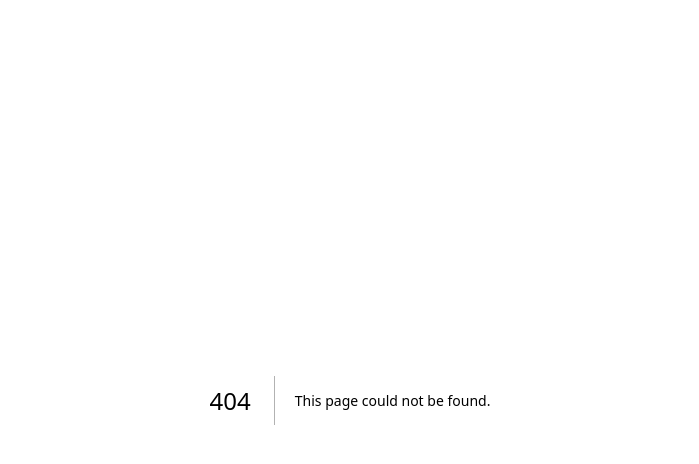
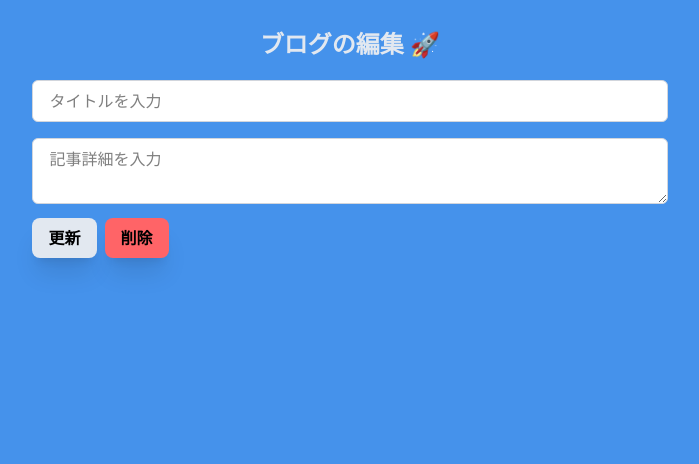
Before and after one commit to Gingyer/fsBlog, a Next.js app: page /blog/edit/1 in a window 1280 px wide. Before the commit this address had no page. Shown: the top 464 px of the page, without its empty margins (290-989 px from the left). Built offline with nearby package versions, Linux system fonts and the light colour scheme.

Commit message:
編集機能と編集モードから戻る機能を実装しました。

```diff
--- a/app/blog/add/page.tsx
+++ b/app/blog/add/page.tsx
@@ -3,8 +3,10 @@
 import { handleBuildComplete } from "next/dist/build/adapter/build-complete";
 import { HtmlContext } from "next/dist/server/route-modules/pages/vendored/contexts/entrypoints";
 import { Hammersmith_One } from "next/font/google";
+import { useRouter } from "next/navigation";
 import { title } from "process";
 import React, { useRef } from "react";
+import toast, { Toaster } from "react-hot-toast";
 
 const postBlog = async (
     title:string|undefined,
@@ -22,6 +24,7 @@
 };
 
 const PostBlog = () => {
+    const router = useRouter();
     //useRefは属性が取得できる。
     const titleRef = useRef<HTMLInputElement|null>(null);
     const descriptionRef = useRef<HTMLTextAreaElement|null>(null);
@@ -30,14 +33,21 @@
     const handleSubmit = async(e: React.FormEvent) =>{
         //真っ白になる再読み込みを防ぐ
         e.preventDefault();
+        toast.loading("投稿中です....",{id:"1"});
         //送信した時の文字を見る
         //「？」があることでクラッシュせずに、undefinedを返す。
-        console.log(titleRef.current?.value);
-        console.log(descriptionRef.current?.value);
-        await postBlog(titleRef.current?.value, descriptionRef.current?.value)
+        await postBlog(titleRef.current?.value, descriptionRef.current?.value);
+
+        toast.success("投稿に成功しました!",{id:"1"});
+
+        //投稿ボタンを押したら、一つ前に戻る
+        router.push("/");
+        router.refresh();
     }
 
-    return (<>
+    return (
+    <>
+      <Toaster/>
       <div className="w-full m-auto flex my-4">
         <div className="flex flex-col justify-center items-center m-auto">
           <p className="text-2xl text-slate-200 font-bold p-3">ブログ新規作成 🚀</p>
@@ -59,6 +69,7 @@
         </form>
       </div>
     </div>
-</>);
+  </>
+  );
 };
 export default PostBlog;
--- /dev/null
+++ b/app/blog/edit/[id]/page.tsx
@@ -0,0 +1,79 @@
+"use client";
+import { useRouter } from "next/navigation";
+import React, { useRef } from "react";
+import toast from "react-hot-toast";
+
+const editBlog = async (
+    title:string|undefined,
+    description:string|undefined,
+    id:number
+) => {
+  const res = await fetch(`http://localhost:3000/api/blog/${id}`,{
+    method: "PUT",
+    headers: {
+        "Content-Type":"applicattion/json",
+    },
+    body: JSON.stringify({title,description,id}),
+  });
+
+  return res.json();
+};
+
+
+
+
+const EditPost = ({params}: {params:{id:number}}) => {
+  const router = useRouter();
+  //useRefは属性が取得できる。
+  const titleRef = useRef<HTMLInputElement|null>(null);
+  const descriptionRef = useRef<HTMLTextAreaElement|null>(null);
+
+
+    //送信ボタンが押されたら、
+  const handleSubmit = async(e: React.FormEvent) =>{
+      //真っ白になる再読み込みを防ぐ
+      e.preventDefault();
+      toast.loading("編集中です....",{id:"1"});
+      //送信した時の文字を見る
+      //「？」があることでクラッシュせずに、undefinedを返す。
+      await editBlog(
+        titleRef.current?.value,
+        descriptionRef.current?.value,
+        params.id
+      );
+
+      toast.success("編集に成功しました!",{id:"1"});
+
+      //投稿ボタンを押したら、一つ前に戻る
+      router.push("/");
+      router.refresh();
+  }
+    return (<>
+  <div className="w-full m-auto flex my-4">
+    <div className="flex flex-col justify-center items-center m-auto">
+      <p className="text-2xl text-slate-200 font-bold p-3">ブログの編集 🚀</p>
+      <form onSubmit={handleSubmit}>
+        <input
+        ref={titleRef}
+          placeholder="タイトルを入力"
+          type="text"
+          className="rounded-md px-4 w-full py-2 my-2 bg-white border border-gray-300"
+        />
+        <textarea
+        ref={descriptionRef}
+          placeholder="記事詳細を入力"
+          className="rounded-md px-4 py-2 w-full my-2 bg-white border border-gray-300"
+        ></textarea>
+        <button className="font-semibold px-4 py-2 shadow-xl bg-slate-200 rounded-lg m-auto hover:bg-slate-100">
+          更新
+        </button>
+        <button className="ml-2 font-semibold px-4 py-2 shadow-xl bg-red-400 rounded-lg m-auto hover:bg-slate-100">
+          削除
+        </button>
+      </form>
+    </div>
+  </div>
+</>);
+};
+
+export default EditPost;
--- a/package.json
+++ b/package.json
@@ -13,7 +13,8 @@
     "next": "16.1.0",
     "prisma": "^5.22.0",
     "react": "19.2.3",
-    "react-dom": "19.2.3"
+    "react-dom": "19.2.3",
+    "react-hot-toast": "^2.6.0"
   },
   "devDependencies": {
     "@tailwindcss/postcss": "^4",
```
Also changed, not shown: gitmemo.txt, 1 other file (tests, documents, lock files or other folders). Lines whose indentation alone changed are shown as unchanged.
